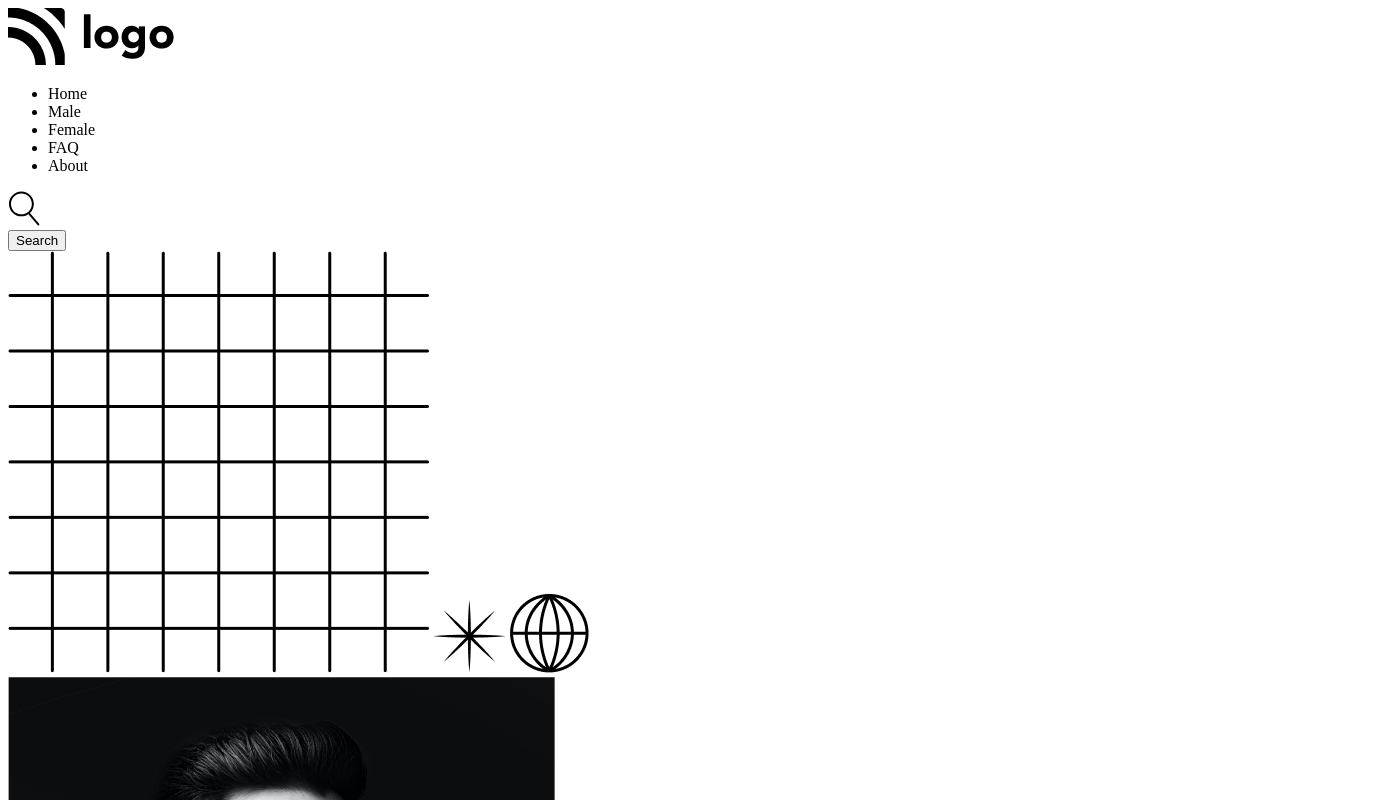
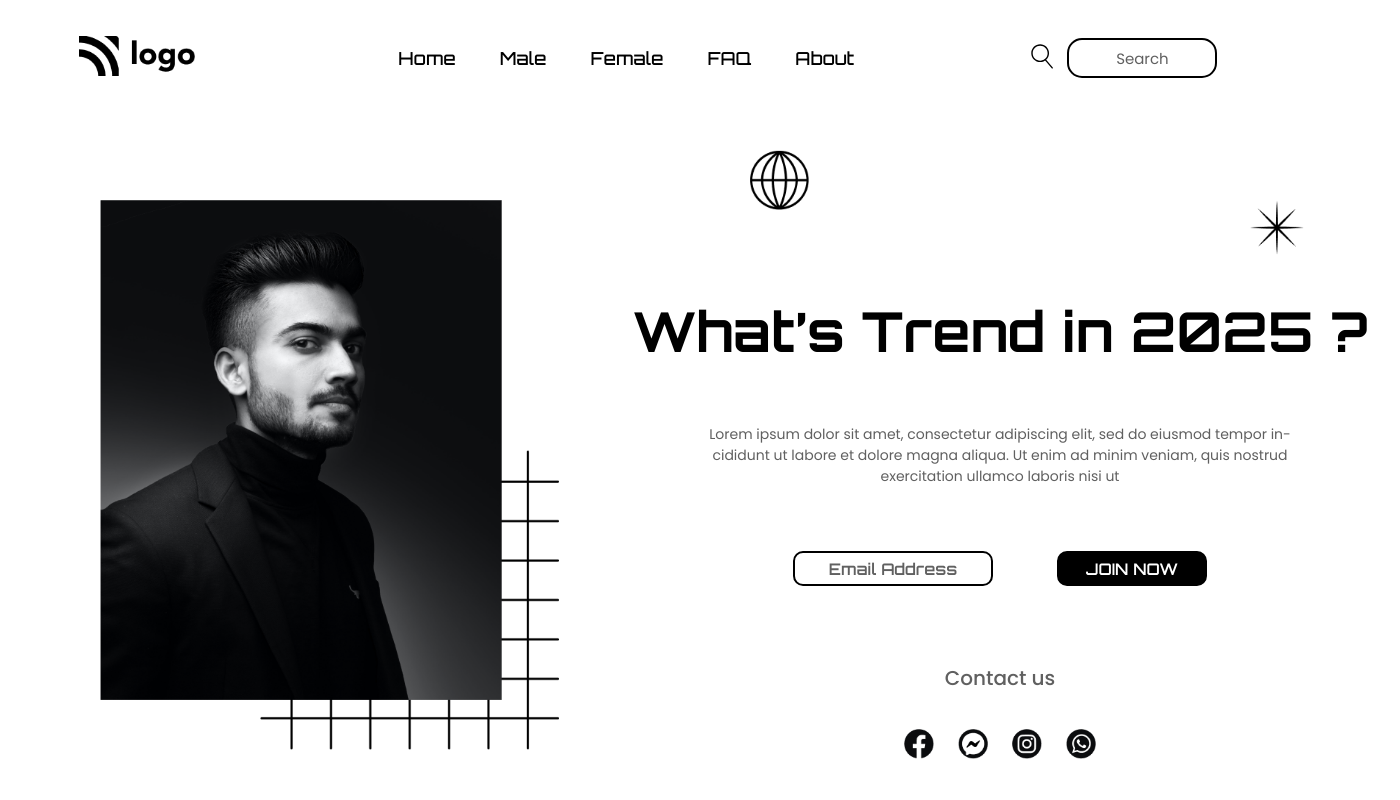
Before and after one commit to Aadi-11/Project-01, a plain HTML site: page index.html in a window 1280 px wide. Shown: the top 800 px of the page, 1400 px wide, since content can reach past the window. Drawn offline with Linux system fonts and the light colour scheme.

Commit message:
Css Proj1 done

```diff
--- a/index.html
+++ b/index.html
@@ -1,5 +1,6 @@
 <!DOCTYPE html>
 <html lang="en">
+
 <head>
   <meta charset="UTF-8" />
   <meta http-equiv="X-UA-Compatible" content="IE=edge" />
@@ -9,27 +10,24 @@
   <!-- Font Orbiton -->
   <link rel="preconnect" href="https://fonts.googleapis.com" />
   <link rel="preconnect" href="https://fonts.gstatic.com" crossorigin />
-    <link
-      href="https://fonts.googleapis.com/css2?family=Orbitron:wght@400;500;600;700;800&display=swap"
-      rel="stylesheet"
-    />
+  <link href="https://fonts.googleapis.com/css2?family=Orbitron:wght@400;500;600;700;800&display=swap"
+    rel="stylesheet" />
 
   <!-- FONT Poppins -->
   <link rel="preconnect" href="https://fonts.googleapis.com" />
   <link rel="preconnect" href="https://fonts.gstatic.com" crossorigin />
-    <link
-      href="https://fonts.googleapis.com/css2?family=Poppins:wght@200;300;400;500;600;700&display=swap"
-      rel="stylesheet"
-    />
-    <title>Document</title>
+  <link href="https://fonts.googleapis.com/css2?family=Poppins:wght@200;300;400;500;600;700&display=swap"
+    rel="stylesheet" />
+  <title>Project-01</title>
 </head>
+
 <body>
   <div class="container">
     <!-- Navbar Section -->
     <section aria-label="navbar">
       <nav class="navbar-container">
-          <div>
-            <img src="/assets/Logo.png" alt="brand-logo" />
+        <div class="logo">
+          <img src="/assets/Logo.png" class="logo-img" alt="brand-logo" />
         </div>
         <div>
           <ul class="list">
@@ -40,23 +38,15 @@
             <li class="list-item">About</li>
           </ul>
         </div>
-          <div class="button-group">
+        <div class="s">
           <div class="search-icon">
-              <svg
-                width="32"
-                height="35"
-                viewBox="0 0 32 35"
-                fill="none"
-                xmlns="http://www.w3.org/2000/svg"
-              >
+            <svg width="30" height="25" viewBox="0 0 32 35" fill="none" xmlns="http://www.w3.org/2000/svg">
               <path
                 d="M13.42 25.34C6.56004 25.34 0.97998 19.76 0.97998 12.9C0.97998 6.03999 6.56004 0.459991 13.42 0.459991C20.28 0.459991 25.86 6.03999 25.86 12.9C25.87 19.76 20.28 25.34 13.42 25.34ZM13.42 2.44999C7.66004 2.44999 2.97998 7.13999 2.97998 12.89C2.97998 18.64 7.66004 23.33 13.42 23.33C19.18 23.33 23.86 18.64 23.86 12.89C23.86 7.13999 19.18 2.44999 13.42 2.44999Z"
-                  fill="black"
-                />
+                fill="black" />
               <path
                 d="M30.35 34.4C30.07 34.4 29.7899 34.28 29.5899 34.05L19.75 22.53C19.39 22.11 19.44 21.48 19.86 21.12C20.28 20.76 20.91 20.81 21.27 21.23L31.11 32.75C31.47 33.17 31.42 33.8 31 34.16C30.81 34.32 30.58 34.4 30.35 34.4Z"
-                  fill="black"
-                />
+                fill="black" />
             </svg>
           </div>
           <div><button class="nav-button">Search</button></div>
@@ -70,18 +60,18 @@
         <!-- Patterns -->
         <!-- ---------------- -->
         <span class="square">
-            <img src="/assets/squares.png" alt="square-pattern" />
+          <img src="/assets/squares.png" class="square-pattern" alt="square-pattern" />
         </span>
         <!-- Star -->
         <span class="star">
-            <img src="/assets/start.png" alt="start-pattern" />
+          <img src="/assets/start.png" class="star-pattern" alt="start-pattern" />
         </span>
         <!-- Globe -->
         <span class="globe">
-            <img src="/assets/globe.png" alt="globe-pattern" />
+          <img src="/assets/globe.png" class="globe-img" alt="globe-pattern" />
         </span>
         <div>
-            <img src="/assets/Image.png" alt="person-hero-iamge" />
+          <img src="/assets/Image.png" class="hero-img" alt="person-hero-iamge" />
         </div>
         <div class="hero-container-right">
           <h1 class="hero-heading">What’s Trend in 2025 ?</h1>
@@ -117,4 +107,5 @@
     </section>
   </div>
 </body>
+
 </html>
--- a/style.css
+++ b/style.css
@@ -0,0 +1,151 @@
+.navbar-container {
+    display: flex;
+    flex-direction: row;
+    height: 100px;
+    width: 100vw;
+    justify-content: space-around;
+    align-items: center;
+    font-family: 'Orbitron';
+}
+
+.logo-img {
+    height: 40px;
+}
+
+.list {
+    display: flex;
+    flex-direction: row;
+    justify-content: space-around;
+    width: 500px;
+    /* font-family: 'Orbitron'; */
+    font-weight: 500;
+    font-size: 18px;
+    list-style-type: none;
+}
+
+.list li:hover {
+    font-weight: 700;
+    border-bottom: 4px solid black;
+    cursor: pointer;
+}
+
+.s {
+    display: flex;
+    flex-direction: row;
+    align-items: center;
+}
+
+.search-icon {
+    padding: 10px;
+}
+
+.nav-button {
+    border: 2.5px solid black;
+    height: 40px;
+    width: 150px;
+    border-radius: 15px;
+    background-color: #fff;
+    color: #606060;
+    font-family: 'Poppins';
+    font-size: 15px;
+}
+
+button {
+    cursor: pointer;
+}
+
+.hero-container {
+    display: flex;
+    flex-direction: row;
+}
+
+.hero-img {
+    position: absolute;
+    height: 500px;
+    left: 100px;
+    top: 200px;
+}
+
+.square-pattern {
+    position: absolute;
+    height: 300px;
+    top: 450px;
+    left: 260px;
+}
+
+.star-pattern {
+    position: absolute;
+    height: 55px;
+    top: 200px;
+    left: 1250px;
+}
+
+.globe-img {
+    position: absolute;
+    height: 60px;
+    left: 750px;
+    top: 150px;
+}
+
+.hero-container-right {
+    display: flex;
+    flex-direction: column;
+    align-items: center;
+    width: 800px;
+    position: absolute;
+    top: 250px;
+    left: 600px;
+}
+
+.hero-heading {
+    font-family: 'Orbitron';
+    font-size: 55px;
+}
+
+.hero-description {
+    font-family: 'Poppins';
+    font-size: 14px;
+    width: 600px;
+    color: #606060;
+    text-align: center;
+}
+
+.button-email {
+    background-color: #fff;
+    color: #606060;
+    border: 2px solid black;
+    font-family: 'Orbitron';
+    height: 35px;
+    width: 200px;
+    margin: 50px 30px;
+    font-size: 16px;
+    font-weight: 600;
+    border-radius: 10px;
+
+}
+
+.button-join {
+    background-color: black;
+    color: #fff;
+    border: 2px solid black;
+    font-family: 'Orbitron';
+    height: 35px;
+    width: 150px;
+    margin: 50px 30px;
+    font-size: 16px;
+    font-weight: 600;
+    border-radius: 10px;
+}
+
+.contact-heading {
+    font-family: 'Poppins';
+    font-weight: 500;
+    color: #606060;
+    font-size: 20px;
+    text-align: center;
+}
+
+.icons img {
+    height: 30px;
+    margin: 10px;
+}
```
Lines whose indentation alone changed are shown as unchanged.
